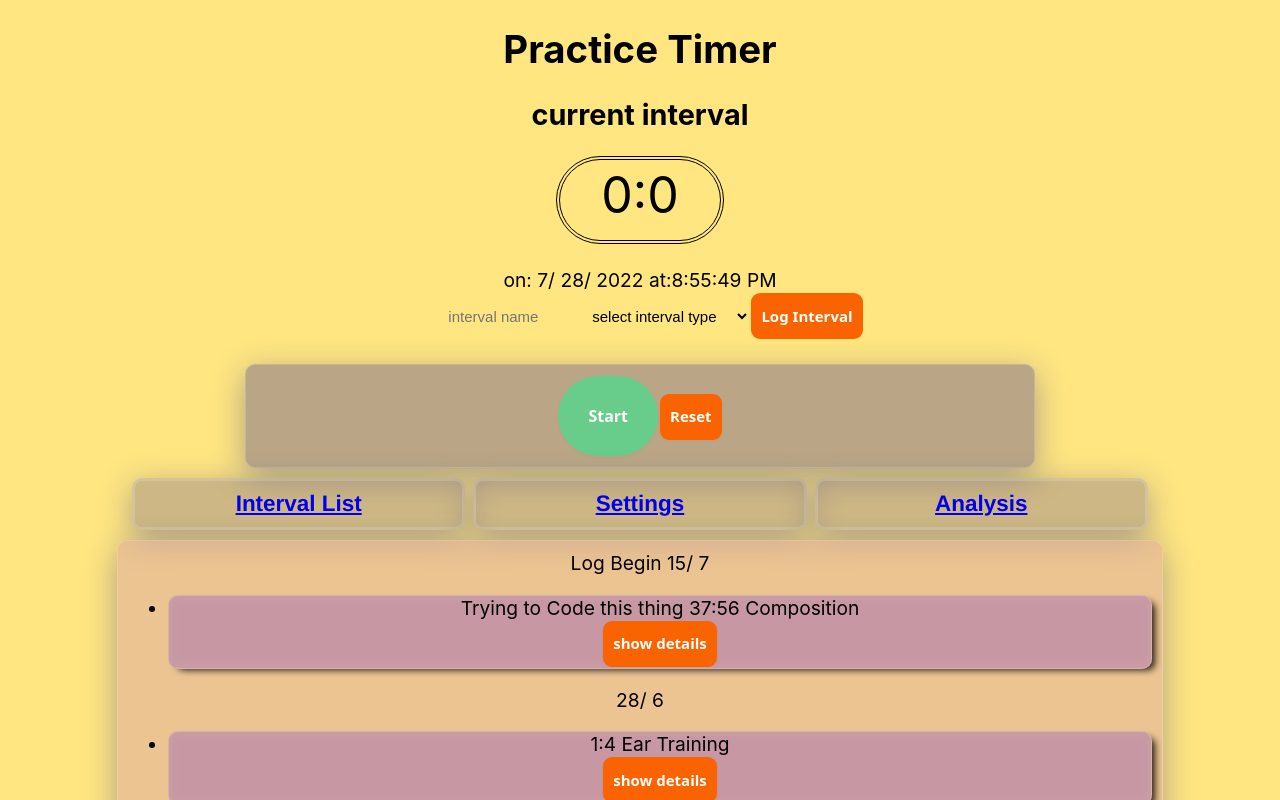
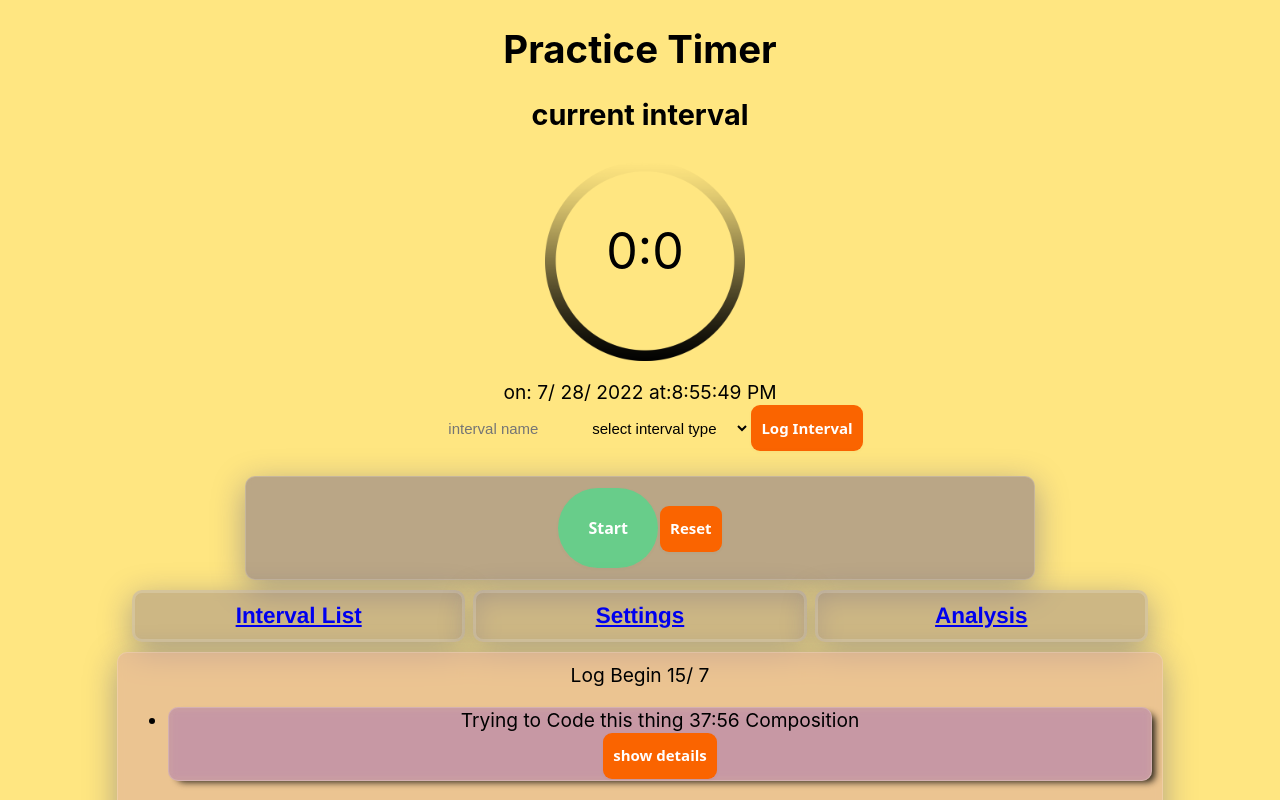
Before and after one commit to KDev-inAugust/React-Practice-Timer, a React (Create React App) app: page / in a window 1280 px wide. Shown: the top 800 px of the page. Built offline with nearby package versions, Linux system fonts and the light colour scheme; data requests are answered from the project's data file.

Commit message:
styled the clock

```diff
--- a/db.json
+++ b/db.json
@@ -173,6 +173,17 @@
         "year": "2022"
       },
       "id": 34
+    },
+    {
+      "name": "a test interval",
+      "duration": "0:29",
+      "category": "misc category",
+      "date": {
+        "day": "15",
+        "month": "8",
+        "year": "2022"
+      },
+      "id": 35
     }
   ],
   "categories": [
--- a/src/App.css
+++ b/src/App.css
@@ -1,6 +1,7 @@
 body {
   background-color: rgb(255, 230, 129);
 }
+
 
 p{
   max-width: 90%;
@@ -25,12 +26,10 @@ p{
   }
 }
 
-#timer {
-  position: -webkit-sticky;
-  position: sticky;
-  top: 0px;
-  z-index: 0;
+#clockBorder {
+  height: 100px;
 }
+
 
 #intervalDataInput{
   position: -webkit-sticky;
@@ -92,16 +91,28 @@ border: 1px solid rgba( 255, 255, 255, 0.18 );
   border-radius: 10px;
   border: 1px solid rgba( 255, 255, 255, 0.18 );
 }
+
+#timer {
+  height: 200px;
+  position: relative;
+}
+
 .clock {
   font-size: 50px;
-  margin: auto;
-  width: 150px;
-  height: 70px;
+  position: absolute;
+  height: 100%;
+  width: 100%;
   padding: 5px;
-  border-style: double;
-  border-width: 4px;
-  border-radius: 50px;
+  background-image: url(./circleBorder.png);
+  background-size: 200px 200px;
+  background-repeat: no-repeat;
+  background-position: 50%;
 }
+
+#clockNumbers {
+  margin: 60px;
+}
+
 
 .interval {
 background: rgba(125, 75, 200, 0.25);
--- a/src/components/App.js
+++ b/src/components/App.js
@@ -56,7 +56,7 @@ useEffect(()=>{
   fetch("http://localhost:3000/categories")
   .then(res=>res.json())
   .then(data=>setCategoryArray(data));
-})
+},[])
 
 
   //---------time stamp info-----------
@@ -119,7 +119,7 @@ useEffect(()=>{
 
       fetch("http://localhost:3000/categories")
   .then(res=>res.json())
-  .then(data=>setCategoryArray(data))
+  .then((data)=> {setCategoryArray(data.filter(index=>index.id!==id))})
   }
 
 
--- a/src/components/Timer.js
+++ b/src/components/Timer.js
@@ -1,13 +1,19 @@
 import React from "react";
+import Image from '../circleBorder.png';
 
 function Timer ({minutes, seconds, month, day, year, intervalStart})
 
 {
     return(
-        <div id="timer">
-            <div className="clock" >{`${minutes}:${seconds}`}</div>
-  <br/>
- {`on:  ${month}/ ${day}/ ${year} at:${intervalStart}`}
+        <div>
+            <div id="timer">
+                <div className="clock" >
+                    <div id="clockNumbers">{`${minutes}:${seconds}`}</div>
+            </div>
+        </div>
+         <br/>
+        {`on:  ${month}/ ${day}/ ${year} at:${intervalStart}`}
+
         </div>
     )
 }
```
Also changed, not shown: src/circleBorder.jpg (deleted), src/circleBorder.png (added).
